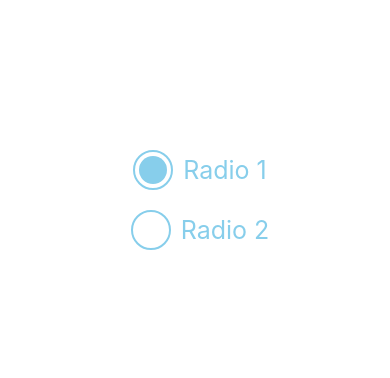
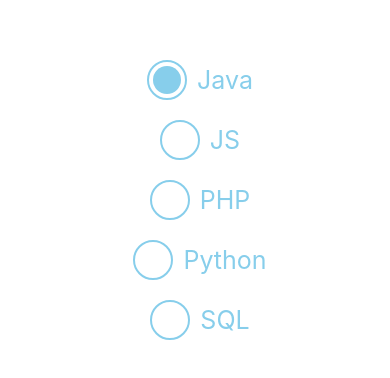
Before and after one commit to Saini-Gaurav/React-Native-Practice, a React Native app: screen / in a window 390 px wide. Shown: the part 222-600 px from the top of the page. Built offline with nearby package versions, Linux system fonts and the light colour scheme.

Commit message:
Dynamic Radio Button is done

```diff
--- a/practice/RadioButton.js
+++ b/practice/RadioButton.js
@@ -3,24 +3,47 @@ import { StyleSheet, Text, TouchableOpacity, View } from "react-native";
 
 const RadioButton = () => {
   const [selectedRadio, setSelectedRadio] = useState(1);
+
+  const skills = [
+    {
+      id: 1,
+      name: "Java",
+    },
+    {
+      id: 2,
+      name: "JS",
+    },
+    {
+      id: 3,
+      name: "PHP",
+    },
+    {
+      id: 4,
+      name: "Python",
+    },
+    {
+      id: 5,
+      name: "SQL",
+    },
+  ];
   return (
     <View style={styles.main}>
-      <TouchableOpacity onPress={()=> setSelectedRadio(1)}>
-        <View style={styles.radioWrapper}>
-          <View style={styles.radio}>
-            {selectedRadio === 1 ? <View style={styles.radioBg}></View> : null}
+      {skills.map((item) => (
+        <TouchableOpacity
+          key={item.id}
+          onPress={() => setSelectedRadio(item.id)}
+          style={styles.radioContainer}
+        >
+          <View style={styles.radioWrapper}>
+            <View style={styles.radio}>
+              {selectedRadio === item.id ? (
+                <View style={styles.radioBg}></View>
+              ) : null}
+            </View>
+            <Text style={styles.radioText}>{item.name}</Text>
           </View>
-          <Text style={styles.radioText}>Radio 1</Text>
-        </View>
-      </TouchableOpacity>
-      <TouchableOpacity onPress={()=> setSelectedRadio(2)}>
-        <View style={styles.radioWrapper}>
-          <View style={styles.radio}>
-            {selectedRadio === 2 ? <View style={styles.radioBg}></View> : null}
-          </View>
-          <Text style={styles.radioText}>Radio 2</Text>
-        </View>
-      </TouchableOpacity>
+        </TouchableOpacity>
+      ))}
     </View>
   );
 };
@@ -54,6 +77,10 @@ const styles = StyleSheet.create({
     borderRadius: 20,
     margin: 4,
   },
+  radioContainer: {
+    justifyContent: "center",
+    alignItems: "center",
+  }
 });
 
 export default RadioButton;
```
